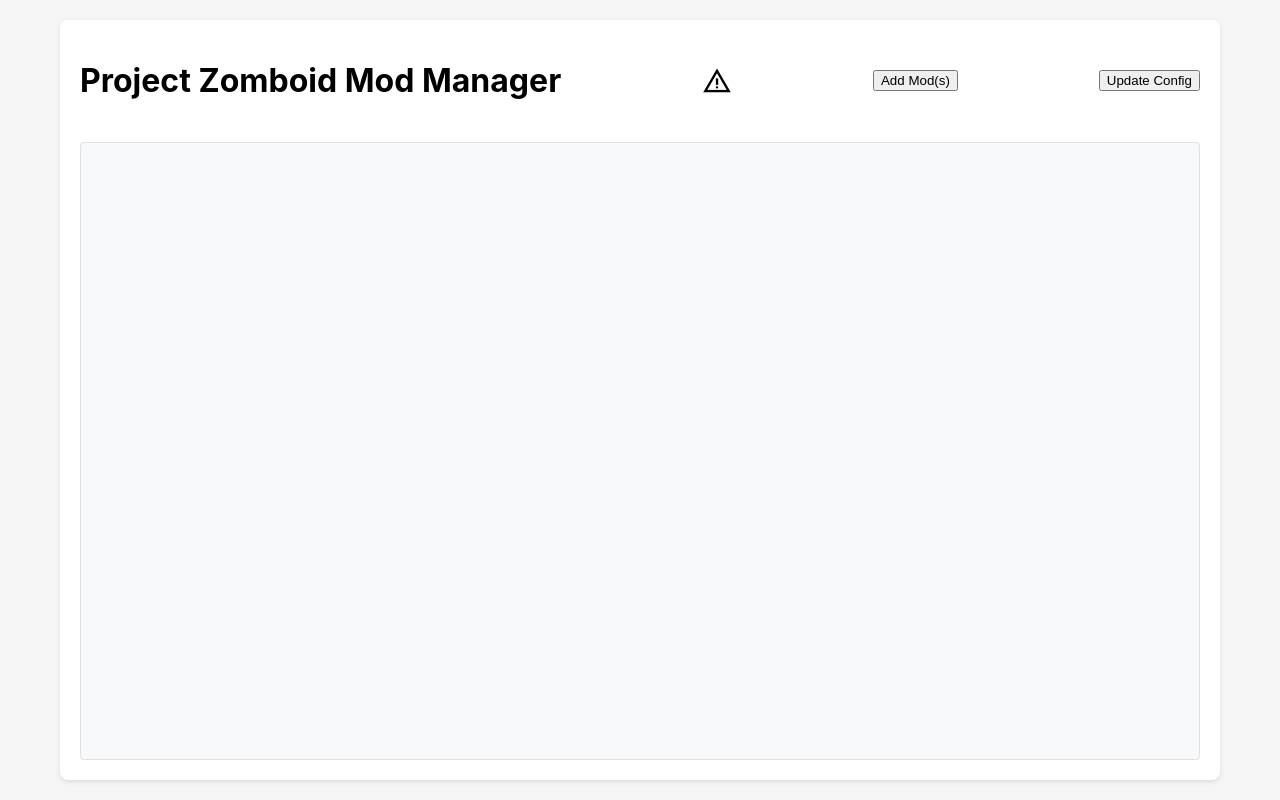
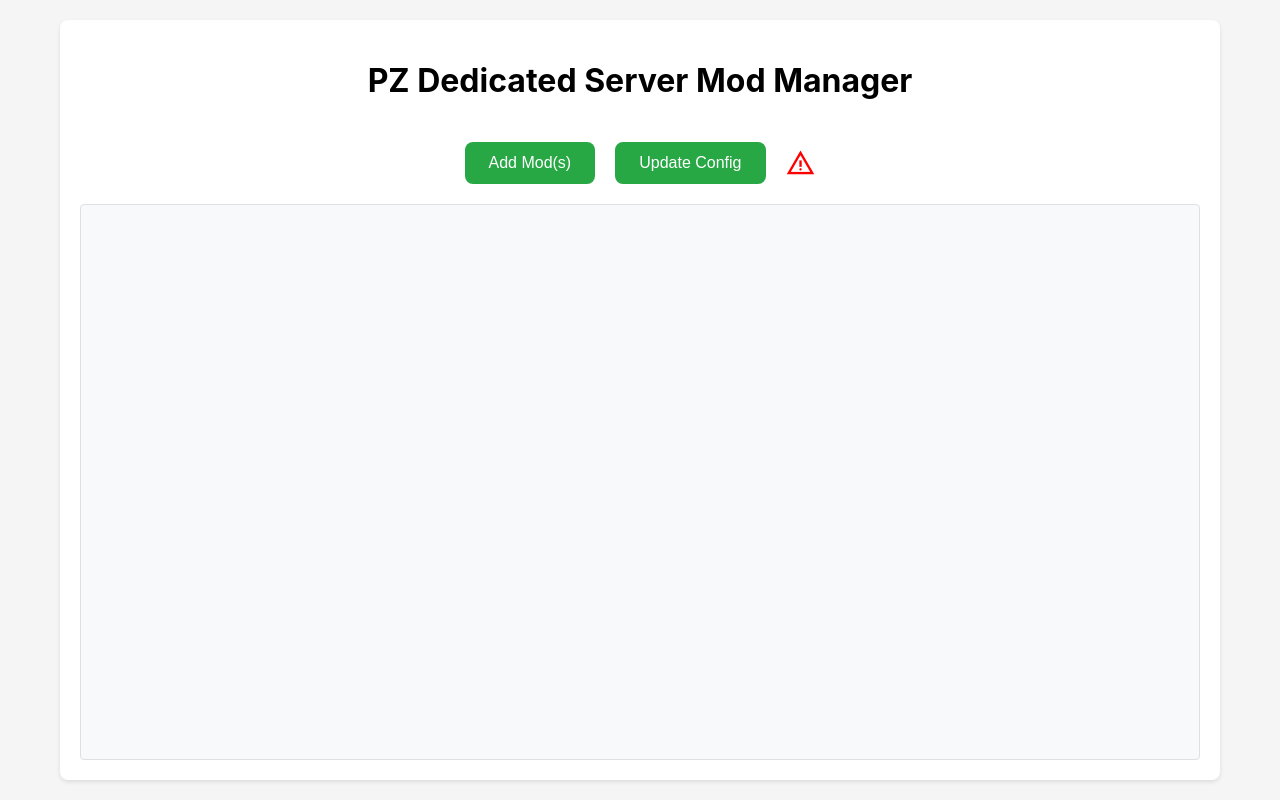
Before and after one commit to Grang404/Zomboid-Mod-Manager, a Flask app: page / in a window 1280 px wide. Run offline with Flask 3, Linux system fonts and the light colour scheme; data that the repository does not hold is empty.

Commit message:
front end changes

```diff
--- a/static/css/styles.css
+++ b/static/css/styles.css
@@ -21,11 +21,66 @@ body {
 }
 
 .header {
+	text-align: center;
+	margin-bottom: 20px;
+}
+
+.button-container {
 	display: flex;
-	justify-content: space-between;
 	align-items: center;
+	justify-content: center;
+	gap: 20px;
 	margin-bottom: 20px;
-	flex-shrink: 0;
+}
+
+.styled-button {
+	background: #28a745;
+	color: white;
+	border: none;
+	padding: 12px 24px;
+	border-radius: 8px;
+	cursor: pointer;
+	font-size: 1em;
+	transition: background-color 0.2s, transform 0.2s;
+}
+
+.styled-button:hover {
+	background: #218838;
+	transform: scale(1.05);
+}
+
+.styled-button:active {
+	transform: scale(0.98);
+}
+
+.styled-button:focus {
+	outline: none;
+}
+
+#warning-icon {
+	font-size: 30px;
+	cursor: pointer;
+	transition: transform 0.3s ease;
+	color: red;
+}
+
+#warning-icon:hover {
+	transform: rotate(20deg);
+}
+
+#tooltip {
+	display: none;
+	position: absolute;
+	background-color: rgba(0, 0, 0, 0.7);
+	color: white;
+	padding: 10px;
+	border-radius: 5px;
+	max-width: 300px;
+	z-index: 1000;
+}
+
+#warning-icon:hover+#tooltip {
+	display: block;
 }
 
 .mod-list {
@@ -267,12 +322,3 @@ body {
 	max-width: 300px;
 	z-index: 1000;
 }
-
-#warning-icon {
-	cursor: pointer;
-	font-size: 30px;
-}
-
-#warning-icon:hover+#tooltip {
-	display: block;
-}
--- a/templates/index.html
+++ b/templates/index.html
@@ -3,7 +3,7 @@
   <head>
     <meta charset="UTF-8" />
     <meta name="viewport" content="width=device-width, initial-scale=1.0" />
-    <title>Project Zomboid Mod Manager</title>
+    <title>PZ Dedicated Server Mod Manager</title>
     <link
       rel="stylesheet"
       href="{{ url_for('static', filename='css/styles.css') }}"
@@ -14,17 +14,23 @@
     />
     <script src="https://cdnjs.cloudflare.com/ajax/libs/Sortable/1.15.0/Sortable.min.js"></script>
   </head>
-  <body class="zone">
+  <body>
     <div class="container">
       <div class="header">
-        <h1>Project Zomboid Mod Manager</h1>
+        <h1>PZ Dedicated Server Mod Manager</h1>
+      </div>
+      <div class="button-container">
+        <button id="addCollection" class="styled-button">Add Mod(s)</button>
+        <button
+          class="styled-button"
+          id="update_config"
+          onclick="updateConfig()"
+        >
+          Update Config
+        </button>
 
         <span class="material-symbols-outlined" id="warning-icon">warning</span>
         <div id="tooltip" class="tooltip"></div>
-        <button id="addCollection">Add Mod(s)</button>
-        <button class="item" id="update_config" onclick="updateConfig()">
-          Update Config
-        </button>
       </div>
 
       <div class="mod-list" id="modList">
```
